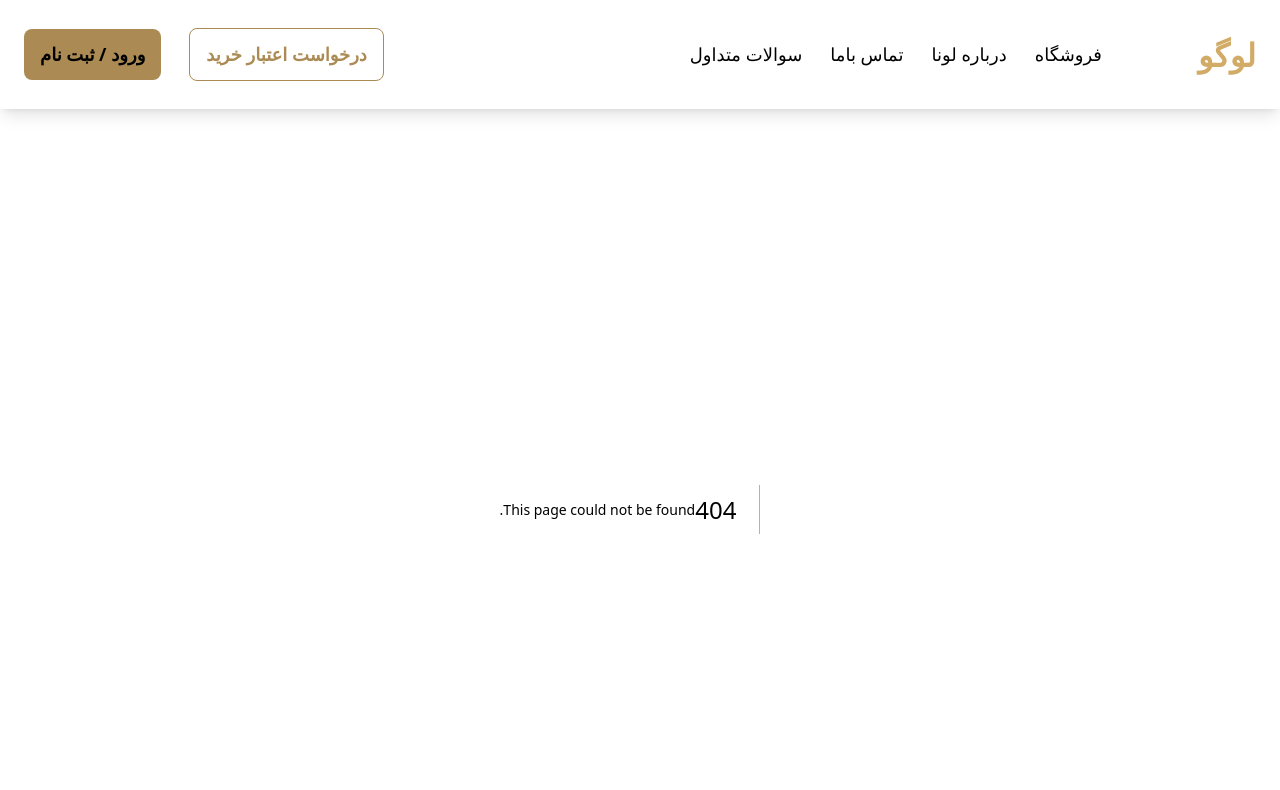
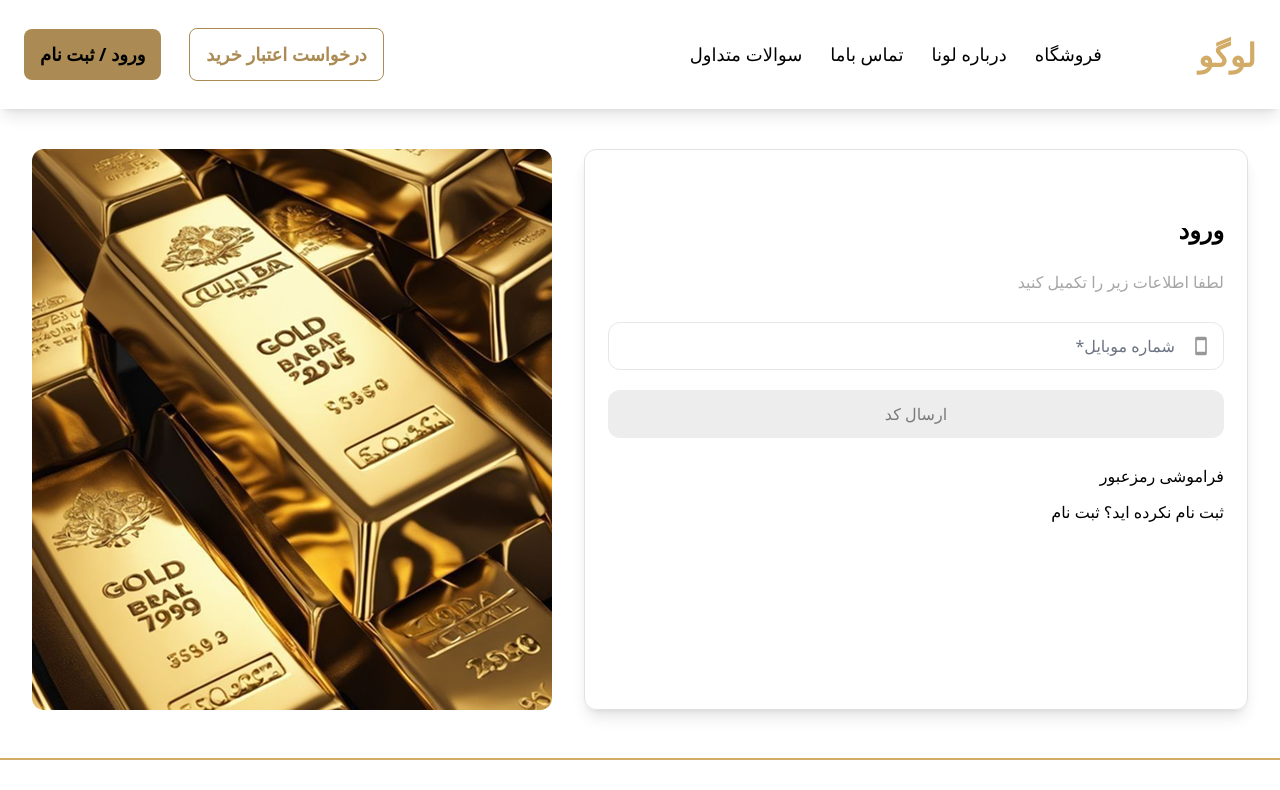
Before and after one commit to Spark-Code-Team/loana-gold, a Next.js app: page /Sign-in in a window 1280 px wide. Before the commit this address had no page. Shown: the top 790 px of the page. Built offline with nearby package versions, Linux system fonts and the light colour scheme.

Commit message:
sign in in progress

```diff
--- /dev/null
+++ b/src/app/Sign-in/page.js
@@ -0,0 +1,8 @@
+import SignInPage from "@/components/templates/SingInPage";
+
+const SingIN = () => {
+    return(
+        <SignInPage/>
+    )
+}
+export default SingIN;
--- a/src/app/SignIn/page.js
+++ /dev/null
@@ -1,8 +0,0 @@
-import SignInPage from "@/components/templates/SignInPage";
-
-const SignIn = () => {
-    return(
-        <SignInPage/>
-    )
-}
-export default SignIn;
--- a/src/components/modules/signIn/SignInPhone.js
+++ b/src/components/modules/signIn/SignInPhone.js
@@ -1,11 +1,94 @@
-const SignInPhone = () =>{
+import PhoneLogin from "../../../../public/icons/PhoneLogin";
+
+const SignInPhone =() =>{
     return(
-        <>
+     <div className="
+     gap-y-5
+     flex
+     flex-col
+     mt-16
+     justify-center
+     items-center
+     ">
+        <div className="
+        w-[616px]
+        leading-10
+        ">
+        <p className="
+        text-2xl
+        font-bold
+        ">
+            ورود
+        </p>
+
+        <p className="
+        mt-4
+        text-[#A6A6A6]
+        ">
+        لطفا اطلاعات زیر را تکمیل کنید
+        </p>
+        </div>
+
+        <div className="
+                flex
+                items-center
+                w-[616px]
+                h-12
+                rounded-xl
+                border-[1px]
+                boredr-[#E1E1E1]"
+                >
+                <span className="
+                mr-3
+                ">
+                    <PhoneLogin/>
+                </span>
+
+                <input
+                className="
+                rounded-xl
+                border-none
+                focus:outline-none
+                focus:ring-0
+                focus:boredr-transparent
+                w-[616px]
+                "
+                placeholder=" شماره موبایل* "
+                type="text"
+                name="firstname"
+                />
+                </div>
+
+        <div>
+            <button className="
+                 w-[616px]
+                 h-12
+                 bg-[#EDEDED]
+                 rounded-xl
+                 text-[#7A7A7A]
+                 ">
+                    ارسال کد
+            </button>
+        </div>
+
+
+        <div  className="
+        w-[616px]
+        leading-9
+        ">
+        <p>
+            فراموشی رمزعبور
+        </p>
+
+        <p>
+        ثبت نام نکرده اید؟ ثبت نام
+        </p>
+        </div>
 
 
 
-        </>
 
+     </div>
     )
 }
 export default SignInPhone;
--- /dev/null
+++ b/src/components/templates/SingInPage.js
@@ -0,0 +1,43 @@
+import Image from "next/image";
+import SignInPhone from "../modules/signIn/SignInPhone";
+
+const SignInPage = () => {
+    return(
+        <>
+        <div className="
+        flex
+        justify-evenly
+        mt-10
+        ">
+            <div className="
+            w-[664px]
+            h-[561px]
+            rounded-xl
+            border-[1px]
+            border-[#E1E1E1]
+            shadow-lg
+            ">
+                <SignInPhone/>
+
+            </div>
+
+            <div className="
+            w-[520px]
+            h-[561px]
+            rounded-xl
+            ">
+                <Image
+                src="/images/shemshaks.png"
+                alt="shemsh"
+                width={520}
+                height={561}
+                />
+
+            </div>
+
+        </div>
+
+        </>
+    )
+}
+export default SignInPage;
```
Also changed, not shown: src/components/templates/SignInPage.js (deleted, +0 -8 lines), public/images/shemshaks.png (added).
